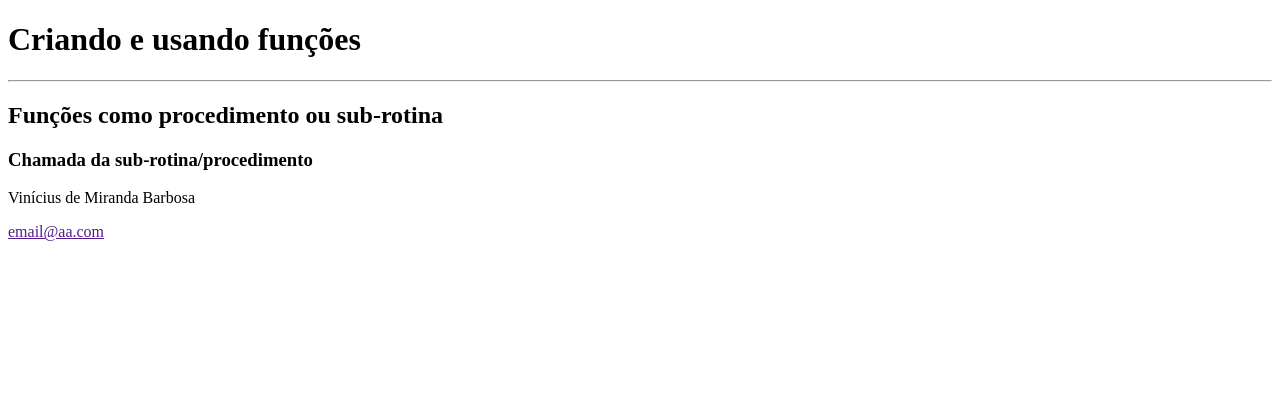
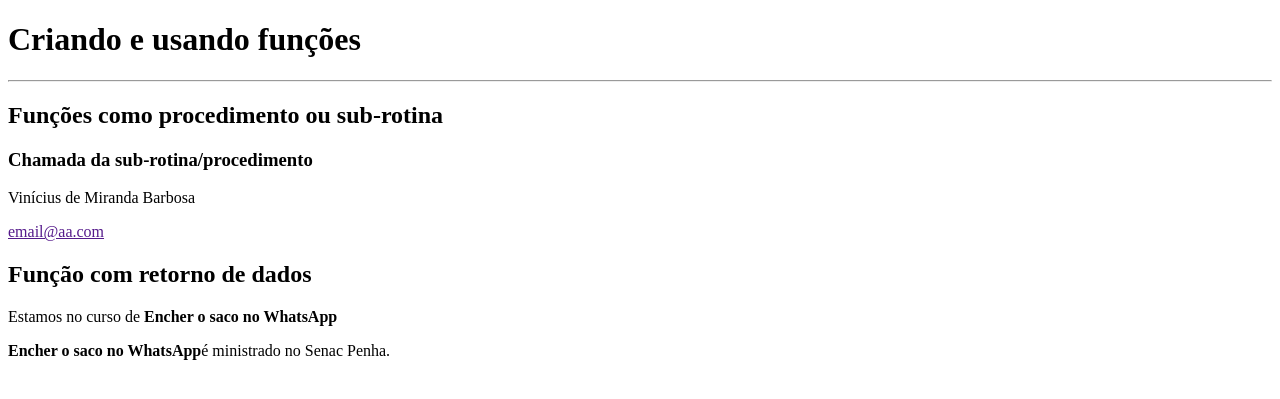
Before and after one commit to viniciusmbarbosa/aulas-php-tec, a PHP site: page /06-funcoes.php in a window 1280 px wide. Shown: the top 399 px of the page. Run offline with PHP 8.4, Linux system fonts and the light colour scheme.

Commit message:
Funções com retorno

```diff
--- a/06-funcoes.php
+++ b/06-funcoes.php
@@ -25,5 +25,21 @@
         <?=dadosAutor()?>
 
     </section>
+
+<?php
+//Função que retorna dados
+?>
+
+<h2>Função com retorno de dados</h2>
+<?php
+function dadosCurso(){
+    /* return "Técnico em Informática para Internet"; */
+    return "<b>Encher o saco no WhatsApp</b>";
+
+}
+?>
+<p>Estamos no curso de <?=dadosCurso()?></p>
+<p><?=dadosCurso()?>é ministrado no Senac Penha.</p>
+
 </body>
 </html>
```
